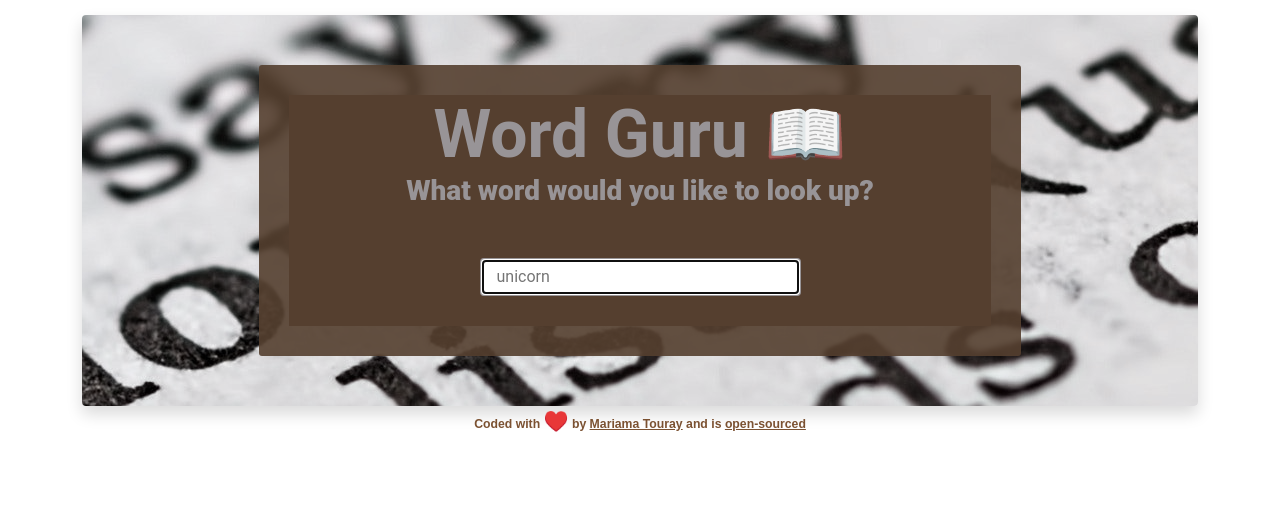
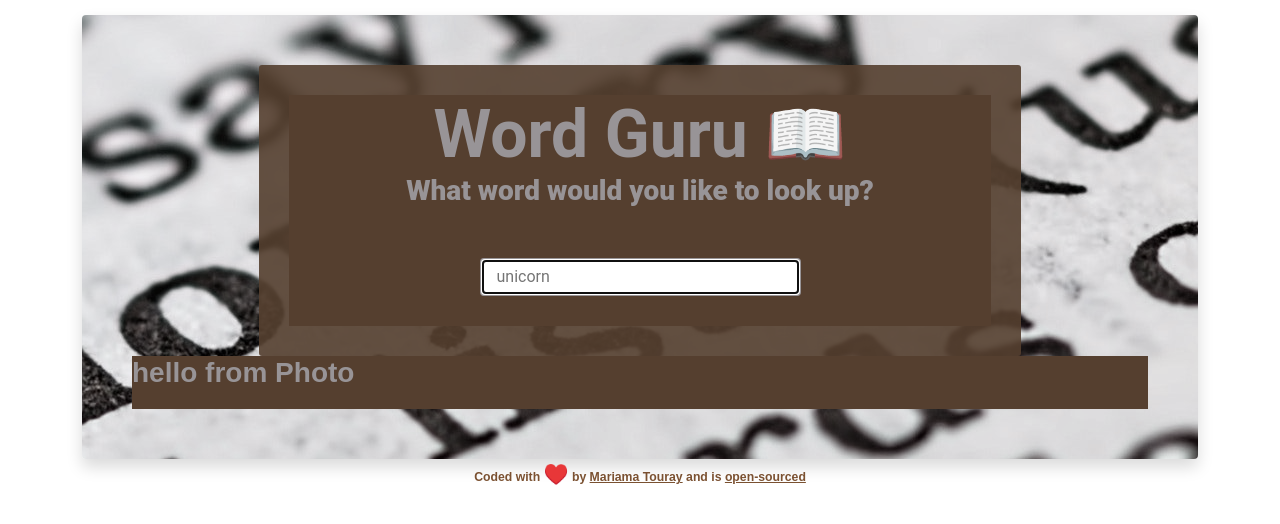
Before and after one commit to touraymk/word-guru-app, a React (Create React App) app: page / in a window 1280 px wide. Shown: the top 524 px of the page. Built offline with nearby package versions, Linux system fonts and the light colour scheme; no server answers.

Commit message:
Added Photo.js/css
Integrated it to Dictionary.js

```diff
--- a/src/Dictionary.js
+++ b/src/Dictionary.js
@@ -1,6 +1,7 @@
 import React, { useState } from "react";
 import axios from "axios";
 import Results from "./Results";
+import Photo from "./Photo";
 import "./Dictionary.css";
 
 export default function Dictionary(props) {
@@ -63,6 +64,7 @@ export default function Dictionary(props) {
           </form>
         </section>
         <Results results={results} />
+        <Photo photo={photo} />
       </div>
     );
   } else {
--- /dev/null
+++ b/src/Photo.js
@@ -0,0 +1,6 @@
+import React from "react";
+import "./Photo.css";
+
+export default function Photo() {
+  return <h2>hello from Photo</h2>;
+}
```
Also changed, not shown: src/Photo.css (added).
